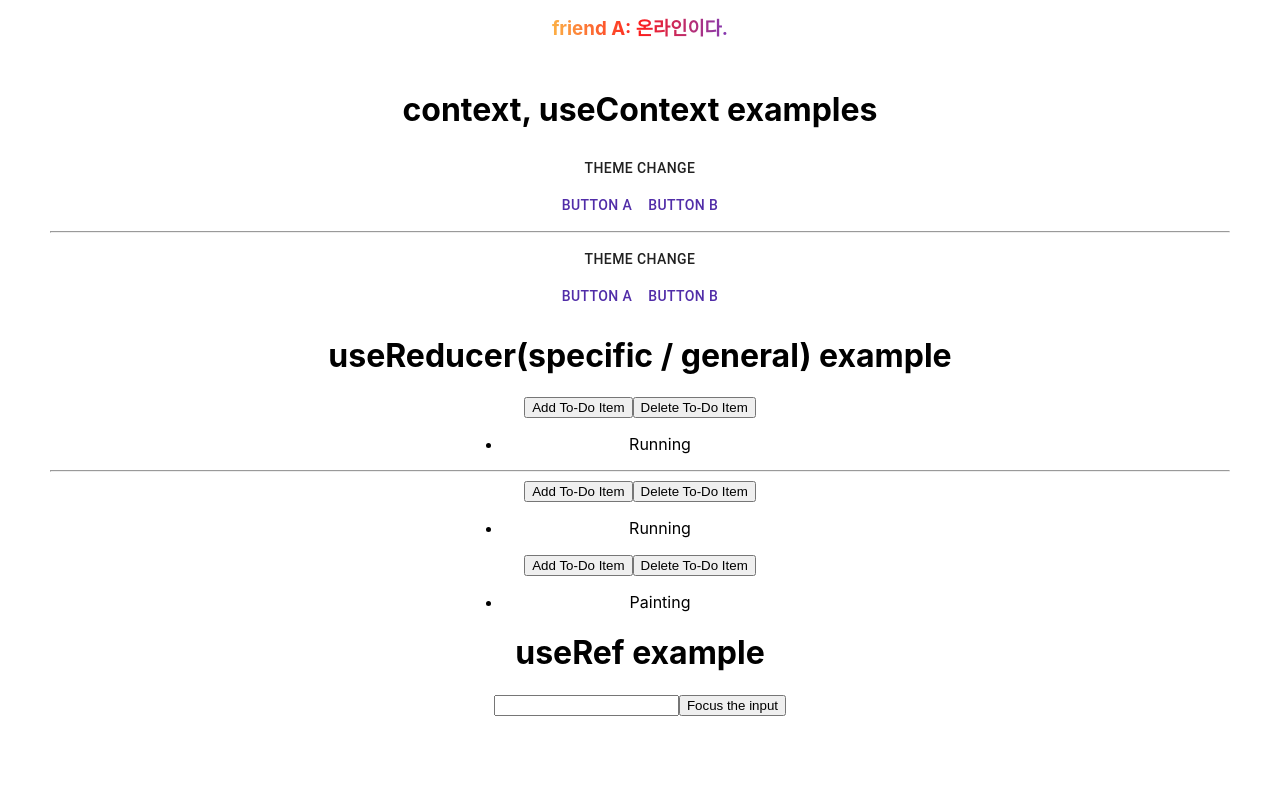
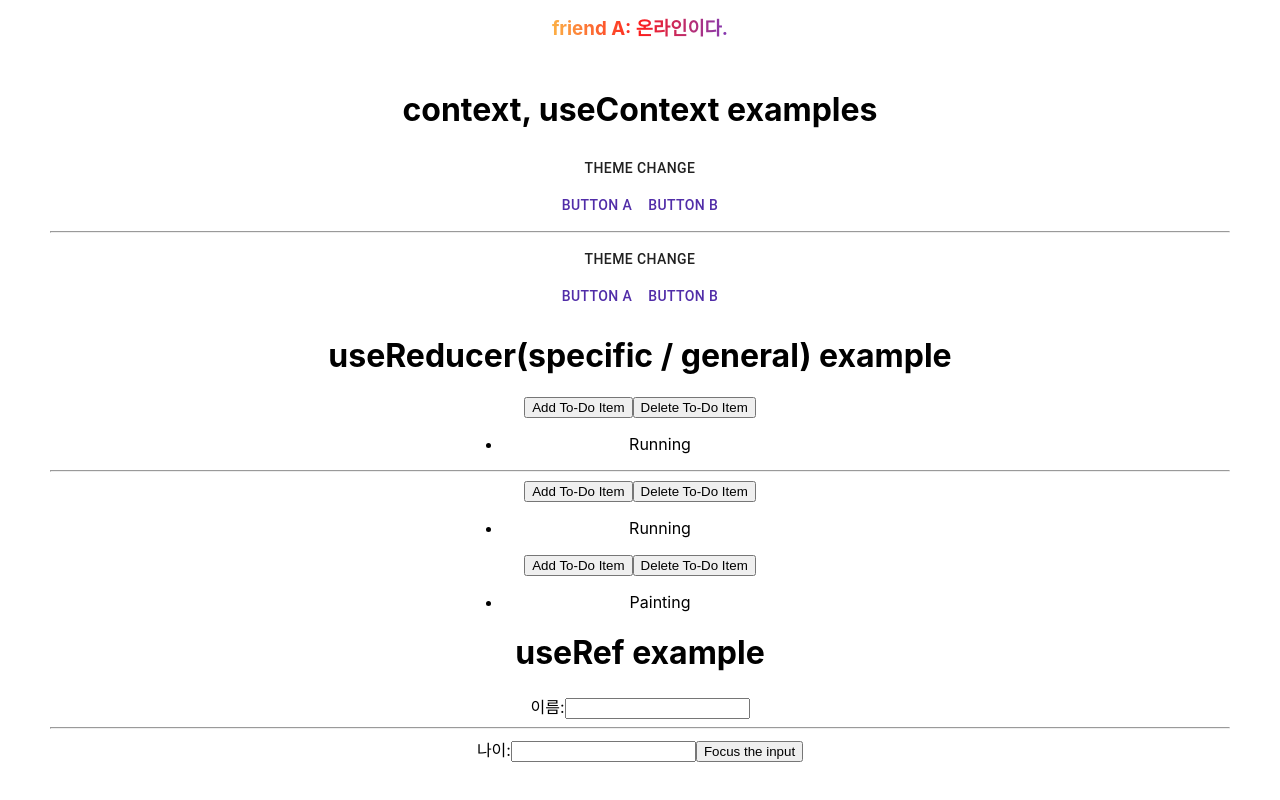
Before and after one commit to kibanana/study-react-hooks, a React (Create React App) app: page / in a window 1280 px wide. Shown: the part 747-1547 px from the top of the page. Built offline with nearby package versions, Linux system fonts and the light colour scheme.

Commit message:
Fix useRef example

```diff
--- a/src/components/HookExample/RefHookExample.jsx
+++ b/src/components/HookExample/RefHookExample.jsx
@@ -1,15 +1,27 @@
 import React, { useRef } from 'react';
 
 export default function TextInputWithFocusButton() {
-    const inputEl = useRef(null);
-    const onButtonClick = () => {
+    const inputNameEl = useRef(null);
+    const inputAgeEl = useRef(null);
+
+    const onButtonClick = (e) => {
       // `current` points to the mounted text input element
-      inputEl.current.focus();
+      e.preventDefault()
+      inputNameEl.current.focus();
+      setTimeout(() => { inputAgeEl.current.focus() }, 2000);
     };
     return (
-      <>
-        <input ref={inputEl} type="text" />
+      <form>
+        <label>
+          이름:
+          <input ref={inputNameEl} type="text" />
+        </label>
+        <hr></hr>
+        <label>
+          나이:
+          <input ref={inputAgeEl} type="number" />
+        </label>
         <button onClick={onButtonClick}>Focus the input</button>
-      </>
+      </form>
     );
 }
```
